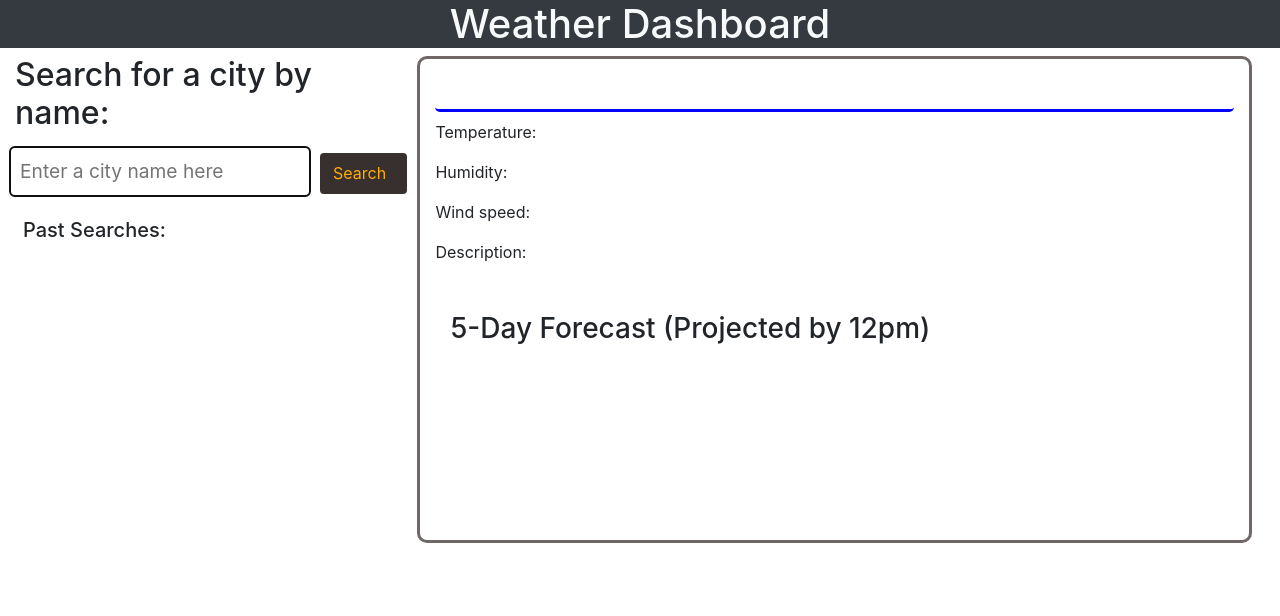
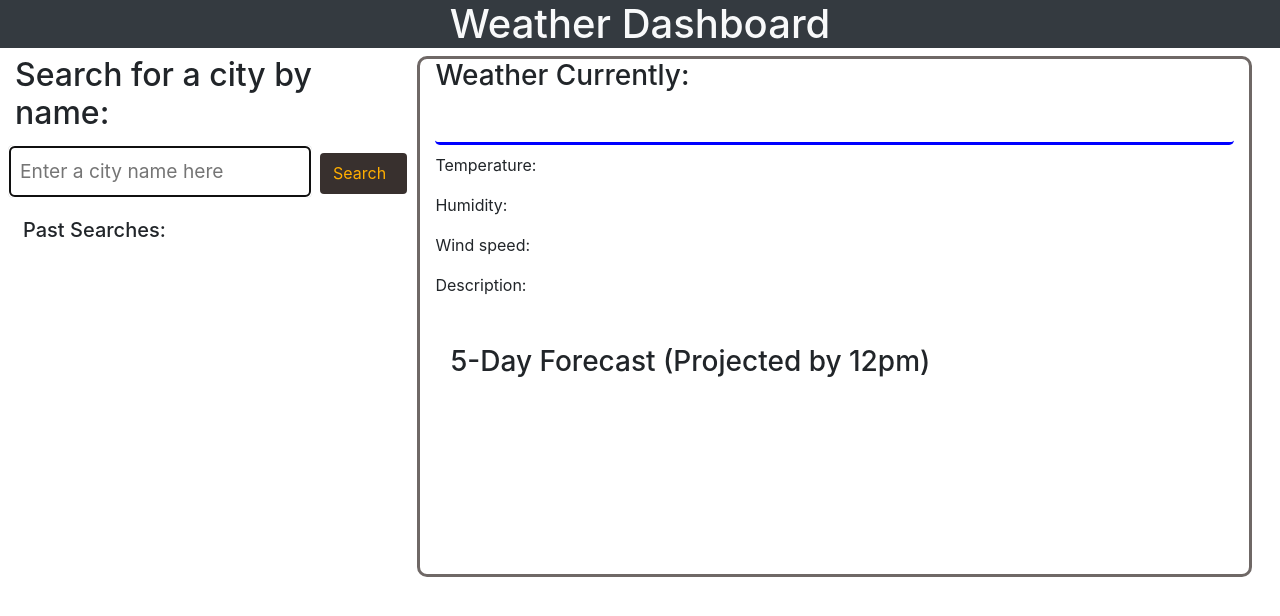
Before and after one commit to Dj-Viking/weather-dashboard, a plain HTML site: page index.html in a window 1280 px wide. Drawn offline with nearby package versions, Linux system fonts and the light colour scheme; a web font is replaced by a local one.

Commit message:
changing top label of current city weather

```diff
--- a/index.html
+++ b/index.html
@@ -75,7 +75,7 @@
                 <!-- within this row start current city info -->
                 <div class="col-8 border-standard">
                     <h3 class="border-bottom-user" id="city-name-header">
-                        <p id="city-header" class="hide-before-append"></p>
+                        <p>Weather Currently:</p><p id="city-header" class="hide-before-append"></p>
                         <span id="current-date" class="ml-2"></span><span id="current-time" class="ml-2 hide-before-append"></span>
                     </h3>
                     <p id="temp-container">
```
